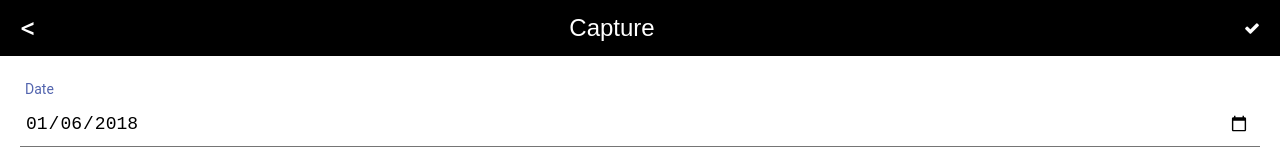
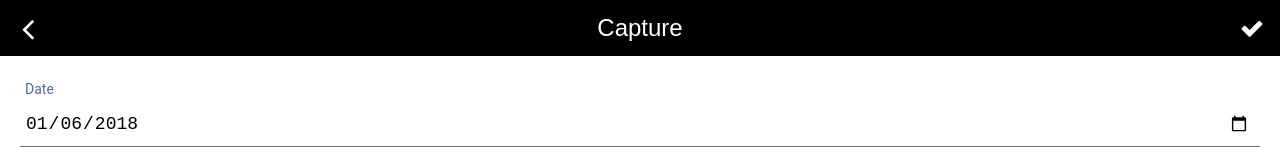
Before and after one commit to leoc/ledger-app, a React app in the folder ledger-web-capture/: page / in a window 1280 px wide. Shown: the top 160 px of the page. Built offline with nearby package versions, Linux system fonts and the light colour scheme.

Commit message:
Use buttons instead of anchors for header buttons
This avoids ESlint errors about anchor text not being readable by
screen-readers. The text (e.g. icons) are added via CSS.

```diff
--- a/ledger-web-capture/src/AccountList.js
+++ b/ledger-web-capture/src/AccountList.js
@@ -43,7 +43,7 @@ class AccountList extends Component {
 	return (
 	    <div className="react-capture">
 	      <header>
-		<a className="back" onClick={this.props.onBack}></a>
+		<button className="back" onClick={this.props.onBack}></button>
 		<div className="group">
 		  <input name="search" type="search" placeholder="Filter account ..." onChange={this.search} autoFocus autocomplete="off" />
 		  <span className="bar"></span>
--- a/ledger-web-capture/src/App.js
+++ b/ledger-web-capture/src/App.js
@@ -132,8 +132,8 @@ class App extends Component {
 	    return (
 		<div className="react-capture">
 		  <header>
-		    <a className="back" onClick={this.goToRoot}></a>
-		    <a className="submit right" onClick={this.submitCaptureForm}></a>
+		    <button className="back" onClick={this.goToRoot}></button>
+		    <button className="submit right" onClick={this.submitCaptureForm}></button>
 		    <h2>Capture</h2>
 		  </header>
 		  <div className="content">
--- a/ledger-web-capture/src/App.sass
+++ b/ledger-web-capture/src/App.sass
@@ -22,17 +22,28 @@ body
     height: 56px
     line-height: 56px
 
-    a.back
-      position: absolute
-      left: 0
+    button
+      border: 0
+      background: 0
       height: 56px
       width: 56px
       &:after
-        content: '<'
-        font-size: 30px
-        background-color: none
-        border: 0px
         color: #fff
+        font-size: 24px
+        font-family: FontAwesome
+
+    button.back
+      position: absolute
+      left: 0
+      &:after
+        content: "\f104"
+        font-size: 35px
+
+    button.submit
+      position: absolute
+      right: 0
+      &:after
+        content: "\f00c"
 
     h2
       font-family: sans-serif
@@ -213,16 +224,6 @@ header
   .right + .group
     margin: 10px 60px 0 60px
 
-  .submit
-    display: inline-block
-    float: right
-    color: #fff
-    width: 56px
-    line-height: 56px
-    &:after
-      content: "\f00c"
-      font-family: FontAwesome
-
 ul
   li.load-more
     line-height: 50px
--- a/ledger-web-capture/src/LocationList.js
+++ b/ledger-web-capture/src/LocationList.js
@@ -109,7 +109,7 @@ class LocationList extends Component {
 	return (
 	    <div className="react-capture">
 	      <header>
-		<a className="back" onClick={this.props.onBack}></a>
+		<button className="back" onClick={this.props.onBack}></button>
 		<div className="group">
 		  <input name="searchName" type="search" placeholder="Search nearby ..." onChange={this.searchNameChanged} autoComplete="off" autoFocus />
 		  <span className="bar"></span>
--- a/ledger-web-capture/src/PayeeList.js
+++ b/ledger-web-capture/src/PayeeList.js
@@ -26,8 +26,8 @@ class PayeeList extends Component {
 	return (
 		<div className="react-capture">
 		<header>
-		<a className="back" onClick={this.props.onBack}></a>
-		<a className="submit right" onClick={() => { this.props.onSubmit(this.refs.search.value) } }></a>
+		<button className="back" onClick={this.props.onBack}></button>
+		<button className="submit right" onClick={() => { this.props.onSubmit(this.refs.search.value) } }></button>
 		<div className="group">
 		<input ref="search" name="search" type="search" placeholder="Payee" defaultValue={this.props.payee} onChange={this.search} autoFocus autocomplete="off" />
 		    <span className="bar"></span>
```
